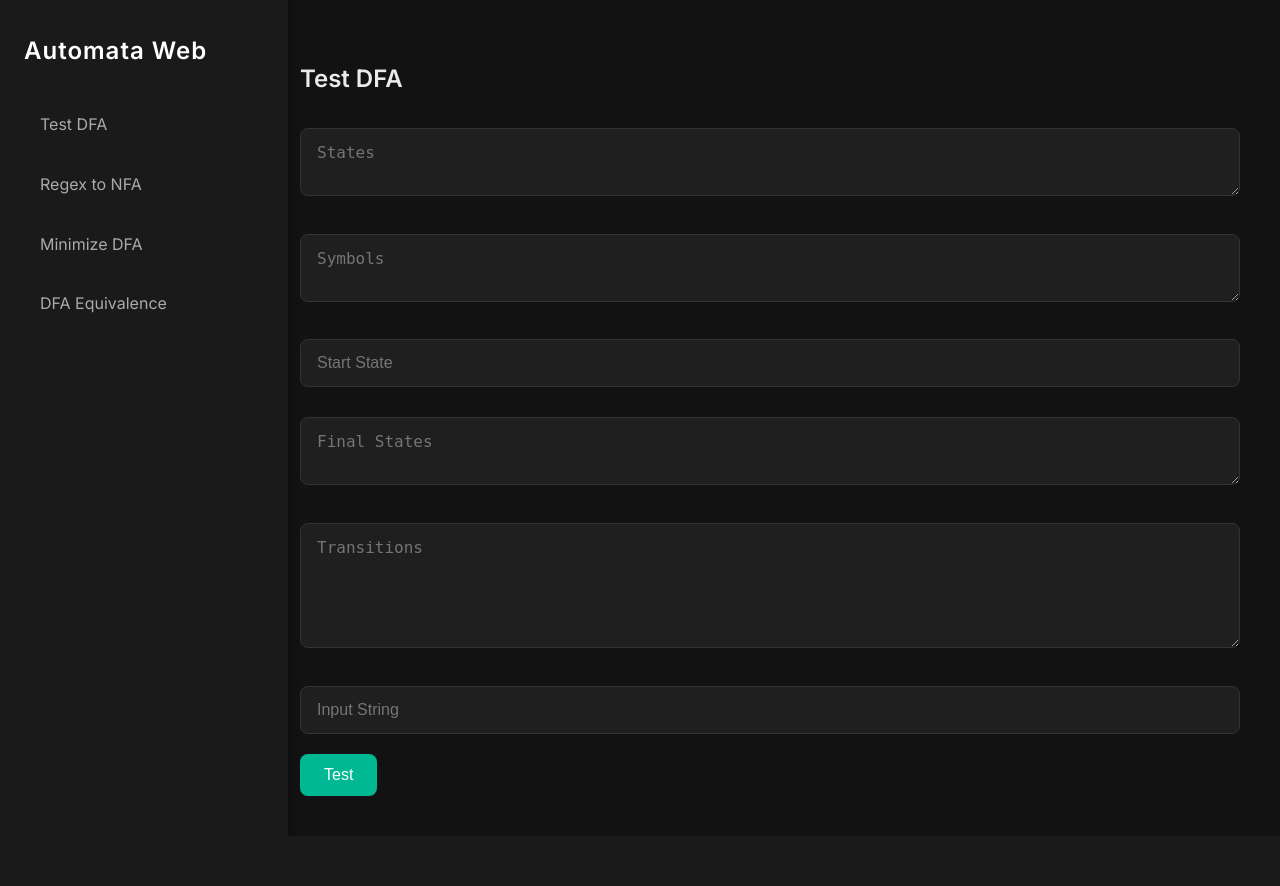
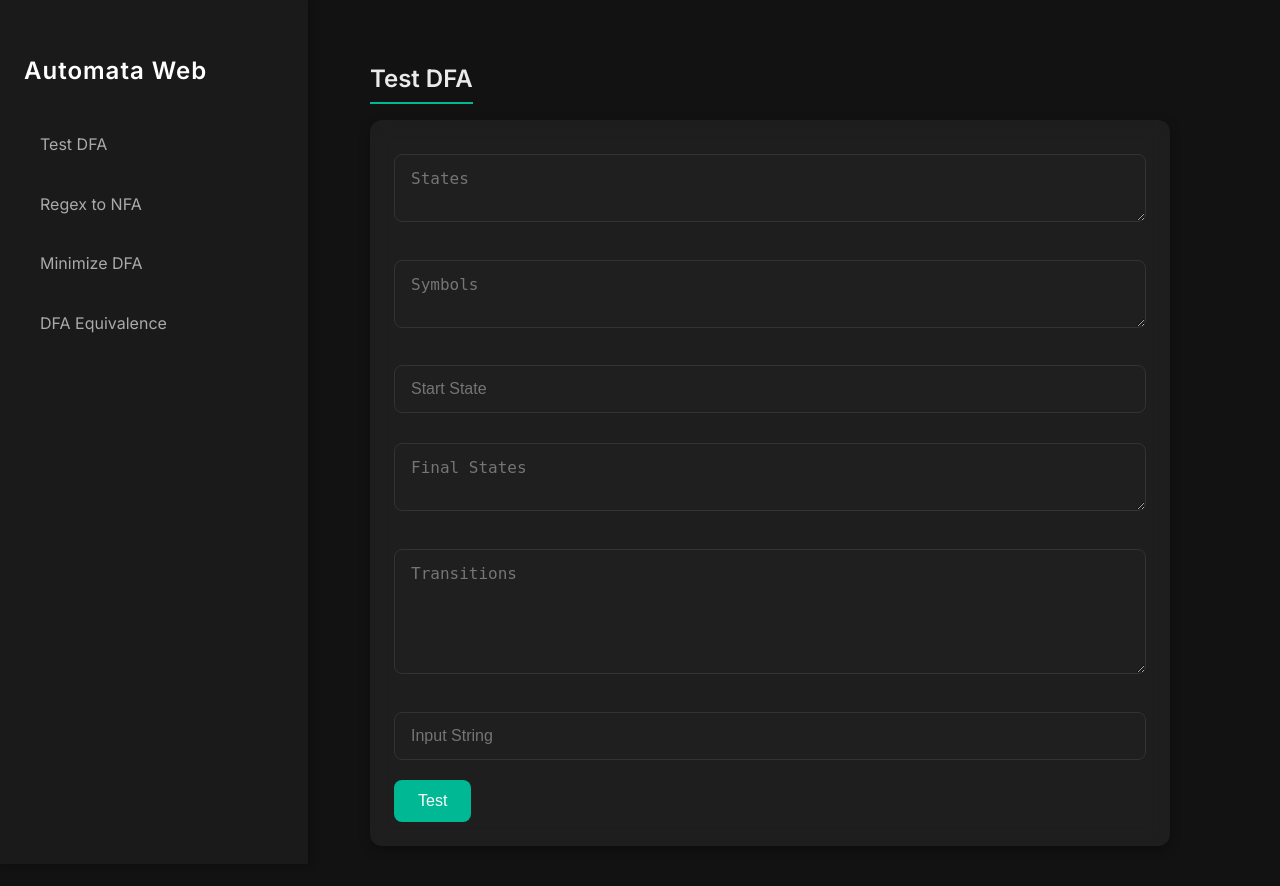
Before and after one commit to aufawwaz/Tugas_Kelompok_TBA, a Flask app: page / in a window 1280 px wide. Before the commit the page ends 796 px from the top, so only its background shows below. Run offline with Flask 3, Linux system fonts and the light colour scheme.

Commit message:
Edited app.py style.css layout.html

```diff
--- a/app.py
+++ b/app.py
@@ -35,6 +35,10 @@
             src, sym = left[0].strip(), left[1].strip()
             dst = parts[1].strip()
 
+            if src not in states:
+                return f"State asal '{src}' tidak ada di daftar states."
+            if dst not in states:
+                return f"State tujuan '{dst}' tidak ada di daftar states."
             if sym not in symbols:
                 return f"Simbol '{sym}' tidak ditemukan di daftar simbol."
 
--- a/static/style.css
+++ b/static/style.css
@@ -1,3 +1,4 @@
+/* Reset & Base Styles */
 body {
 	margin: 0;
 	font-family: "Inter", sans-serif;
@@ -6,22 +7,32 @@
 	line-height: 1.6;
 }
 
+/* Container Layout */
+.container {
+	display: flex;
+	min-height: 100vh;
+}
+
+/* Sidebar */
 .sidebar {
-	position: fixed;
-	width: 240px;
-	height: 100%;
+	width: 260px;
 	background: #1a1a1a;
 	padding: 32px 24px;
 	box-shadow: 2px 0 8px rgba(0, 0, 0, 0.3);
+	flex-shrink: 0;
+	position: fixed;
+	height: 100%;
 }
 
+.sidebar h1,
 .sidebar h2 {
 	color: #ffffff;
 	font-size: 1.5rem;
-	margin: 0 0 30px 0;
+	margin-bottom: 30px;
 	letter-spacing: 1px;
 }
 
+.sidebar nav a,
 .sidebar a {
 	display: block;
 	color: #aaa;
@@ -33,14 +44,45 @@
 	font-weight: 500;
 }
 
+.sidebar nav a:hover,
 .sidebar a:hover {
 	background: #2e2e2e;
 	color: #00e6a8;
 }
 
+/* Main Content */
 .main {
+	flex-grow: 1;
 	margin-left: 260px;
 	padding: 40px;
+	background: #121212;
+	color: #eaeaea;
+	overflow-y: auto;
+}
+
+.content {
+	max-width: 800px;
+	margin: 0 auto;
+	animation: fadeIn 0.6s ease;
+}
+
+/* Typography */
+h2,
+h3 {
+	margin-bottom: 16px;
+	border-bottom: 2px solid #00b894;
+	display: inline-block;
+	padding-bottom: 4px;
+}
+
+/* Forms */
+form {
+	animation: fadeIn 0.5s ease-in-out;
+	background: rgba(255, 255, 255, 0.05);
+	backdrop-filter: blur(10px);
+	border-radius: 12px;
+	padding: 24px;
+	box-shadow: 0 4px 12px rgba(0, 0, 0, 0.3);
 }
 
 textarea,
@@ -78,6 +120,7 @@
 	background: #00d6a3;
 }
 
+/* Result Box */
 .result {
 	margin-top: 24px;
 	background: #1d1d1d;
@@ -87,3 +130,26 @@
 	white-space: pre-wrap;
 	box-shadow: 0 2px 8px rgba(0, 0, 0, 0.2);
 }
+
+.result.success {
+	border-left-color: #00e676;
+	background: #153d2e;
+	color: #d2f8e6;
+}
+
+.result.error {
+	border-left-color: #e74c3c;
+	background: #3c1d1d;
+	color: #fbdede;
+}
+
+@keyframes fadeIn {
+	from {
+		opacity: 0;
+		transform: translateY(10px);
+	}
+	to {
+		opacity: 1;
+		transform: translateY(0);
+	}
+}
--- a/templates/layout.html
+++ b/templates/layout.html
@@ -2,6 +2,7 @@
 <html lang="en">
 	<head>
 		<meta charset="UTF-8" />
+		<meta name="viewport" content="width=device-width, initial-scale=1.0" />
 		<title>Automata Web</title>
 		<link
 			rel="stylesheet"
@@ -13,13 +14,19 @@
 		/>
 	</head>
 	<body>
-		<div class="sidebar">
-			<h2>Automata Web</h2>
-			<a href="{{ url_for('dfa_test') }}">Test DFA</a>
-			<a href="{{ url_for('regex_test') }}">Regex to NFA</a>
-			<a href="{{ url_for('minimize_dfa') }}">Minimize DFA</a>
-			<a href="{{ url_for('dfa_equivalence') }}">DFA Equivalence</a>
+		<div class="container">
+			<aside class="sidebar">
+				<h1>Automata Web</h1>
+				<nav>
+					<a href="{{ url_for('dfa_test') }}">Test DFA</a>
+					<a href="{{ url_for('regex_test') }}">Regex to NFA</a>
+					<a href="{{ url_for('minimize_dfa') }}">Minimize DFA</a>
+					<a href="{{ url_for('dfa_equivalence') }}">DFA Equivalence</a>
+				</nav>
+			</aside>
+			<main class="main">
+				<section class="content">{% block content %}{% endblock %}</section>
+			</main>
 		</div>
-		<div class="main">{% block content %}{% endblock %}</div>
 	</body>
 </html>
```
